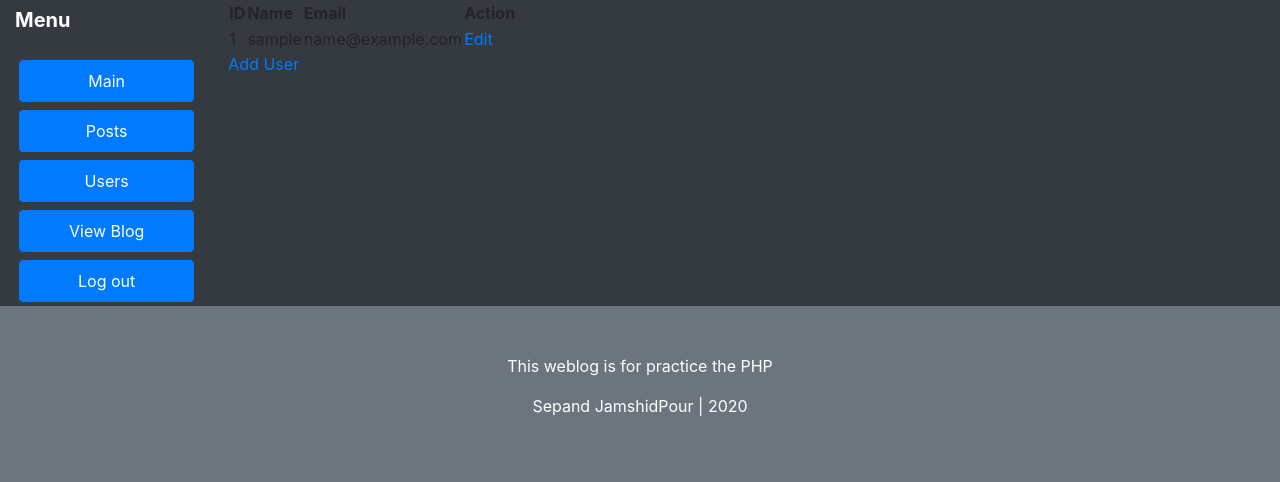
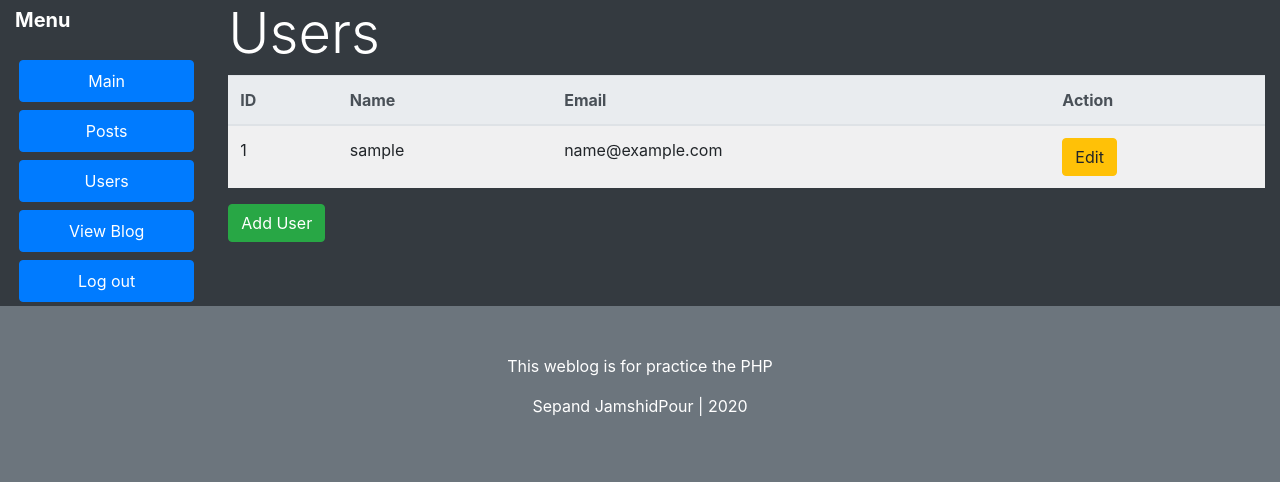
Before and after one commit to SepandJP/Simple_Blog, a PHP site: page /admin/users.php in a window 1280 px wide. Shown: the top 482 px of the page. Run offline with PHP 8.4, Linux system fonts and the light colour scheme; the visitor is signed in with stand-in values (Sample User, id 1); tables that the repository leaves empty or names only in its code hold one stand-in row (values such as "Sample post").

Commit message:
created Users page frontend

```diff
--- a/admin/users.php
+++ b/admin/users.php
@@ -53,13 +53,18 @@ if (isset($_GET['action']))
 
 
 <div class="col-sm-9 col-lg-10">
-    <table>
+
+    <h1 class="display-4 text-white">Users</h1>
+
+    <table class="table table-light table-striped table-hover">
+        <thead class="thead-light">
             <tr>
                 <th>ID</th>
                 <th>Name</th>
                 <th>Email</th>
                 <th>Action</th>
             </tr>
+        </thead>
 
 <?php
 
@@ -82,7 +87,7 @@ try {
         if id=1 dont show delete
         -->
         <td>
-            <a href="edit_user.php?id=<?php echo $members['memberID'];?>">Edit</a>
+            <a href="edit_user.php?id=<?php echo $members['memberID'];?>"><span class="btn btn-warning">Edit</span></a>
             <?php
                 if ($members['memberID'] != 1)
             { ?>
@@ -104,7 +109,7 @@ catch (PDOException $e)
 
     </table>
 
-<a href="add_user.php">Add User</a>
+    <a href="add_user.php"><span class="btn btn-success">Add User</span></a>
 
 </div>
 </div>
```
Lines whose indentation alone changed are shown as unchanged.
